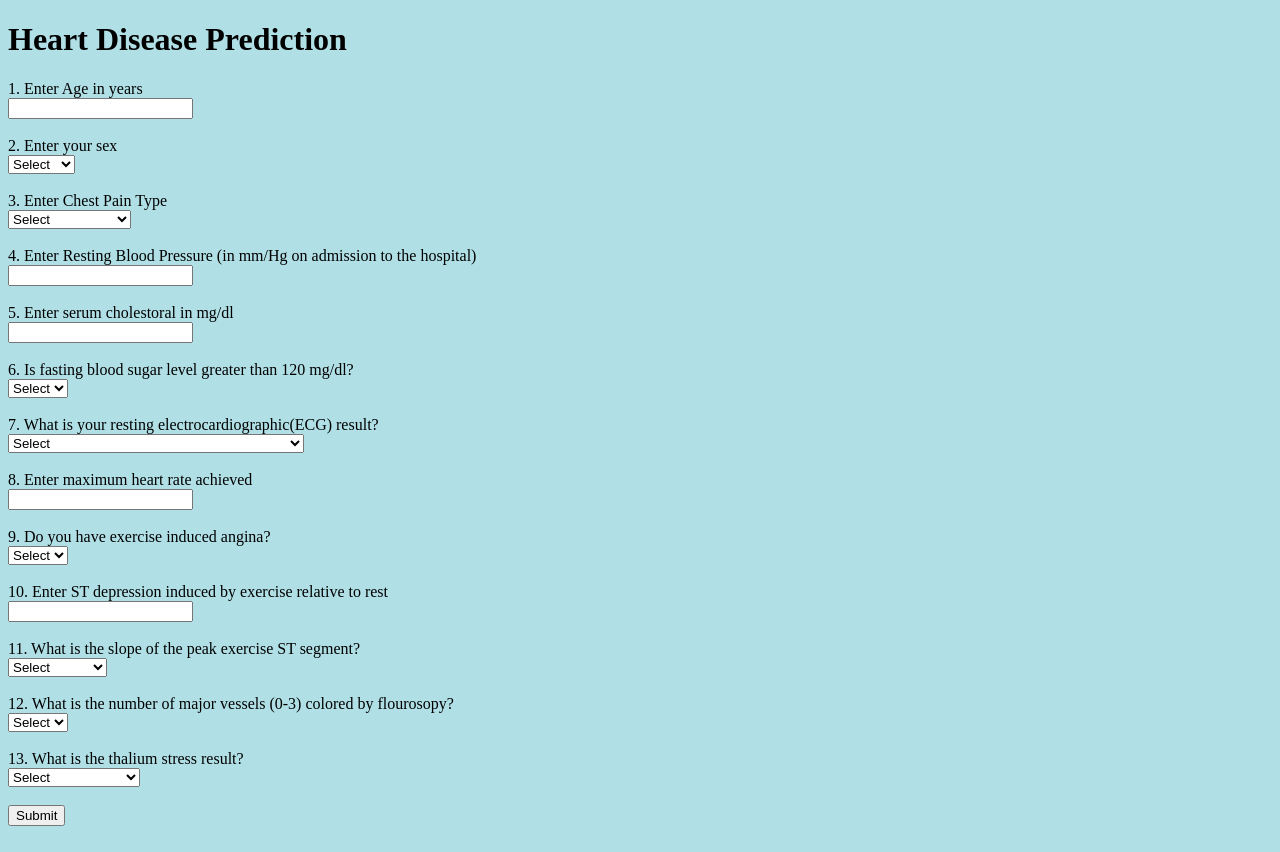
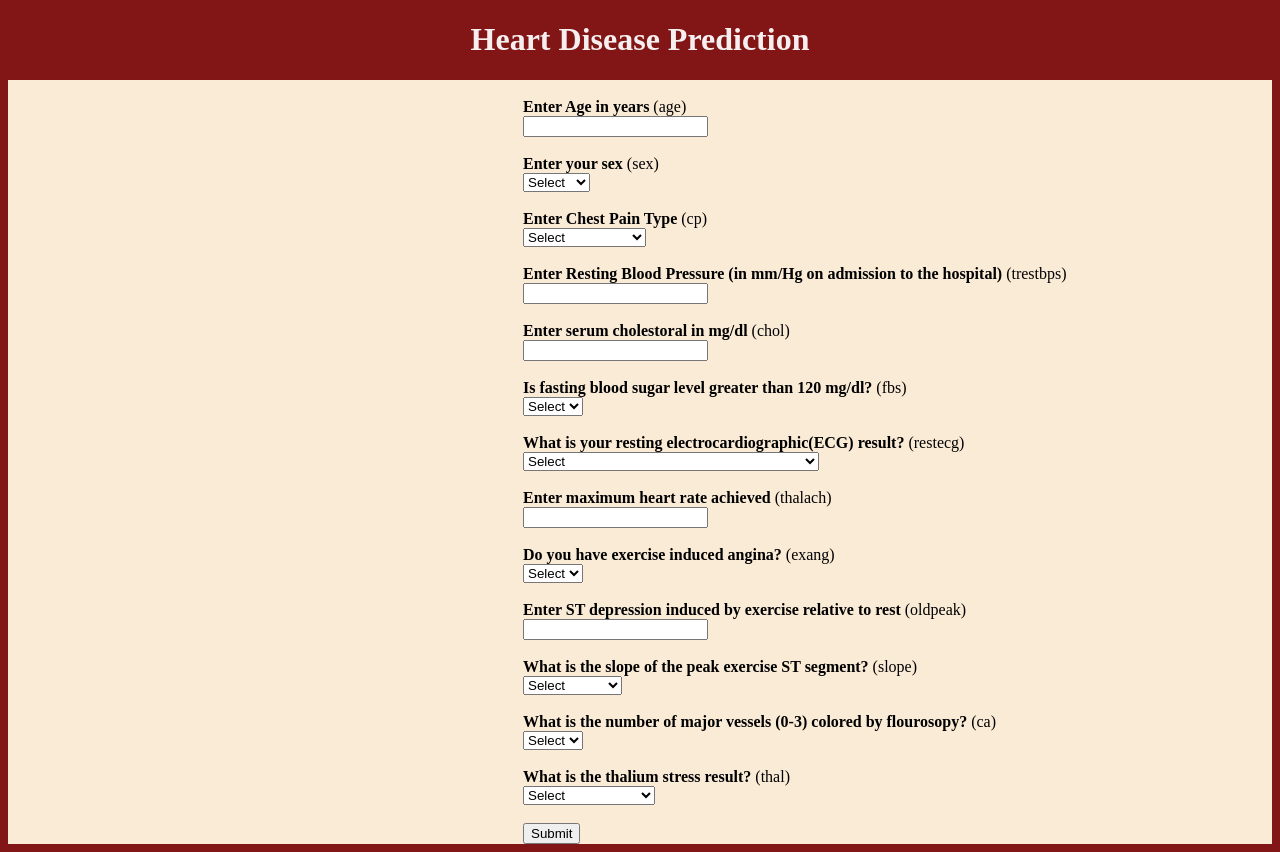
Before and after one commit to Astrio-P/Heart-Disease-Prediction-with-ML-and-Deployment, a Flask app: page / in a window 1280 px wide. Before the commit the page ends 826 px from the top, so only its background shows below. Run offline with Flask 2, Linux system fonts and the light colour scheme; parts of the project's set-up code (start-up, migrations or seed data) failed here and were passed over.

Commit message:
revision

```diff
--- a/templates/index.html
+++ b/templates/index.html
@@ -1,50 +1,56 @@
 <!DOCTYPE html>
 <html lang="en">
+
 <head>
     <meta charset="UTF-8">
     <meta http-equiv="X-UA-Compatible" content="IE=edge">
     <meta name="viewport" content="width=device-width, initial-scale=1.0">
-    <title>Home</title>
+    <title>Heart Disease Prediction with ML</title>
 </head>
+<style>
+    #form1 {padding-left:515px;}
+    h1 {color: rgba(255, 255, 255, 0.934);}
+    .form{background-color: antiquewhite;}
+</style>
 
-<body style="background-color:powderblue">
-    <h1>Heart Disease Prediction</h1>
+<body style="background-color:rgb(130, 22, 22)">
+    <h1 style="text-align: center; ">Heart Disease Prediction</h1>
 
-    <form action="/result" method="POST">
+    <form action="/result" method="POST" id = form1 class="form">
 
-        <label>1. Enter Age in years</label><br>
+        <br><label> <b>Enter Age in years</b> (age)</label><br>
         <input type="number" name="age" id=""> <br><br>
 
-        <label>2. Enter your sex </label><br>
+        <label><b>Enter your sex</b> (sex)</label><br>
         <select name="sex" id="">
         <option selected>Select</option>
         <option value="1"> Male</option>
         <option value="0">Female </option>
-        </select><br><br>
+        </select> <br><br>
 
-        <label> 3. Enter Chest Pain Type </label><br>
+        <label><b>Enter Chest Pain Type</b> (cp)</label><br>
         <select name="cp" id="">
         <option selected>Select</option>
         <option value="0">Typical angina</option>
         <option value="1">Atypical angina </option>
         <option value="2">Non-anginal pain </option>
         <option value="3">Asymptomatic </option>
-        </select><br><br>
+        </select>  <br><br>
 
-        <label> 4. Enter Resting Blood Pressure (in mm/Hg on admission to the hospital)</label><br>
+        <label><b>Enter Resting Blood Pressure (in mm/Hg on admission to the hospital)</b> (trestbps)</label><br>
         <input type="number" name="trestbps" id=""> <br><br>
 
-        <label> 5. Enter serum cholestoral in mg/dl</label><br>
+        <label><b>Enter serum cholestoral in mg/dl</b> (chol)</label><br>
         <input type="number" name="chol" id=""> <br><br>
 
-        <label>6. Is fasting blood sugar level greater than 120 mg/dl? </label><br>
+        <label><b>Is fasting blood sugar level greater than 120 mg/dl?</b> (fbs) </label><br>
         <select name="fbs" id="">
         <option selected>Select</option>
         <option value="1">Yes</option>
         <option value="0">No </option>
         </select><br><br>
 
-        <label>7. What is your resting electrocardiographic(ECG) result?</label><br>
+        <label><b>What is your resting electrocardiographic(ECG) result?</b> (restecg)</label><br>
         <select name="restecg" id="">
         <option selected>Select</option>
         <option value="0">Nothing to note</option>
@@ -52,20 +58,20 @@
         <option value="2"> Possible or definite left ventricular hypertrophy </option>
         </select><br><br>
 
-        <label> 8. Enter maximum heart rate achieved</label><br>
+        <label><b>Enter maximum heart rate achieved</b> (thalach)</label><br>
         <input type="number" name="thalach" id=""> <br><br>
 
-        <label>9. Do you have exercise induced angina?</label><br>
+        <label><b>Do you have exercise induced angina?</b> (exang)</label><br>
         <select name="exang" id="">
         <option selected>Select</option>
         <option value="1">Yes</option>
         <option value="0">No </option>
         </select><br><br>
 
-        <label> 10. Enter ST depression induced by exercise relative to rest</label><br>
+        <label><b>Enter ST depression induced by exercise relative to rest</b> (oldpeak)</label><br>
         <input type="number" step="any" name="oldpeak" id=""> <br><br>
 
-        <label>11. What is the slope of the peak exercise ST segment?</label><br>
+        <label><b>What is the slope of the peak exercise ST segment?</b> (slope)</label><br>
         <select name="slope" id="">
         <option selected>Select</option>
         <option value="0">Upsloping</option>
@@ -73,7 +79,7 @@
         <option value="2">Downsloping</option>
         </select><br><br>
 
-        <label>12. What is the number of major vessels (0-3) colored by flourosopy?</label><br>
+        <label><b>What is the number of major vessels (0-3) colored by flourosopy?</b> (ca)</label><br>
         <select name="ca" id="">
         <option selected>Select</option>
         <option value="0">Zero</option>
@@ -82,7 +88,7 @@
         <option value="3">Three</option>
         </select><br><br>
 
-        <label>13. What is the thalium stress result?</label><br>
+        <label><b>What is the thalium stress result?</b> (thal)</label><br>
         <select name="thal" id="">
         <option selected>Select</option>
         <option value="1">Normal 1</option>
```
Also changed, not shown: templates/result.html (+5 -3 lines), a.jpg (deleted), 1 other file.
